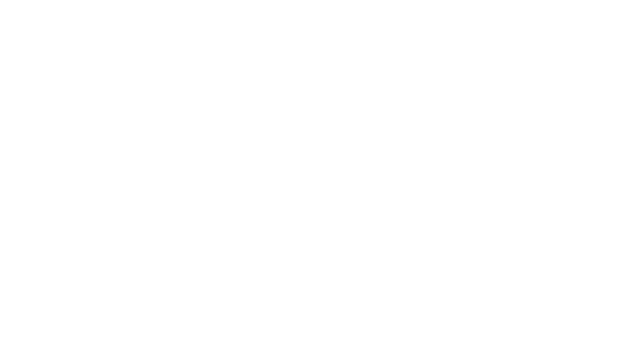
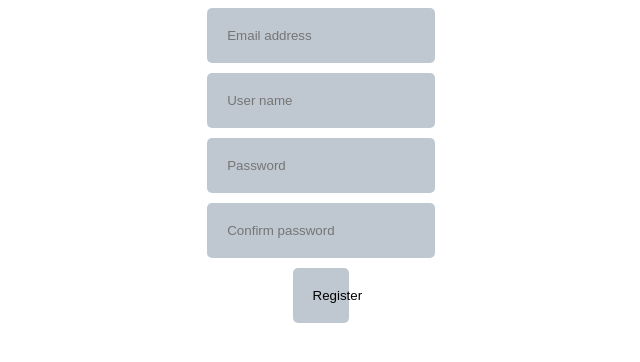
Before and after one commit to LipusM/registraceU1, a React (Vite) app: page / in a window 1280 px wide. Shown: the top 362 px of the page, without its empty margins (319-959 px from the left). Built offline with nearby package versions, Linux system fonts and the light colour scheme.

Commit message:
Stylování formuláře

```diff
--- a/package.json
+++ b/package.json
@@ -10,9 +10,11 @@
     "preview": "vite preview"
   },
   "dependencies": {
+    "bootstrap": "^5.3.2",
     "classnames": "^2.3.2",
     "fast-deep-equal": "^3.1.3",
     "react": "^18.2.0",
+    "react-bootstrap": "^2.9.0",
     "react-dom": "^18.2.0",
     "react-router-dom": "^6.16.0",
     "sass": "^1.68.0"
--- a/src/components/Registration/index.jsx
+++ b/src/components/Registration/index.jsx
@@ -1,13 +1,27 @@
 const c = console.log.bind(document)
 
 import "./style.scss"
-import { useState, useEffect } from "react"
+import { useState } from "react"
 
 const Registration = () => {
+
+    const [user, setUser] = useState({
+        username: "",
+        email: "",
+        password: "",
+        passwordConfirm: "",
+    })
+
     return (
-        <>
-
-        </>
+        <section>
+            <form id="registrationForm">
+                <input type="text" placeholder="Email address"/>
+                <input type="text" placeholder="User name"/>
+                <input type="text" placeholder="Password"/>
+                <input type="text" placeholder="Confirm password"/>
+                <button type="submit">Register</button>
+            </form>
+        </section>
     )
 }
 
--- a/src/components/Registration/style.scss
+++ b/src/components/Registration/style.scss
@@ -0,0 +1,32 @@
+section{
+    margin: auto;
+    width: 90%;
+
+    #registrationForm{
+        display: flex;
+        flex-direction: column;
+
+        margin: auto;
+        width: 20%;
+
+        input, button {
+            border: none;
+            border-radius: 5px;
+            margin-bottom: 10px;
+
+            background-color: rgb(96, 119, 137, 0.4);
+            color: black;
+
+            padding: 20px;
+
+            &:focus{
+                outline: solid 2px rgb(124, 30, 30);
+            }
+        }
+
+        button{
+            width: 25%;
+            margin: auto;
+        }
+    }
+}
```
Also changed, not shown: 1 other file (tests, documents, lock files or other folders).
